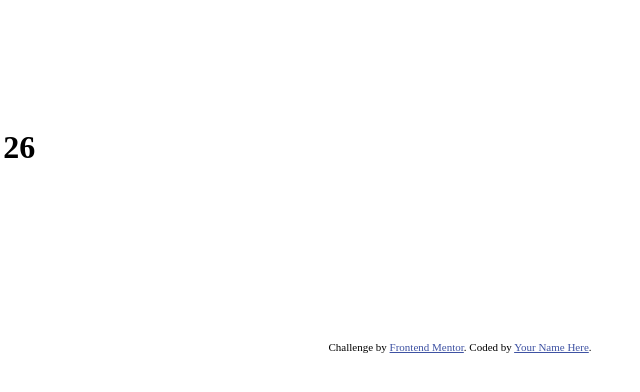
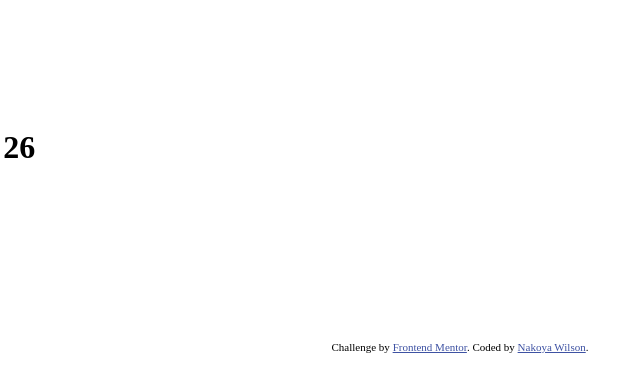
Before and after one commit to nakoyawilson/profile-card-component, a plain HTML site: page index.html in a window 1280 px wide. Shown: the full height of the page, 180-820 px from the left. Drawn offline with Linux system fonts and the light colour scheme.

Commit message:
Amend attribution

```diff
--- a/index.html
+++ b/index.html
@@ -49,7 +49,7 @@
   <footer>
     <p class="attribution">
       Challenge by <a href="https://www.frontendmentor.io?ref=challenge" target="_blank">Frontend Mentor</a>.
-      Coded by <a href="#">Your Name Here</a>.
+      Coded by <a href="https://nakoyawilson.netlify.app/">Nakoya Wilson</a>.
     </p>
   </footer>
 </body>
```
